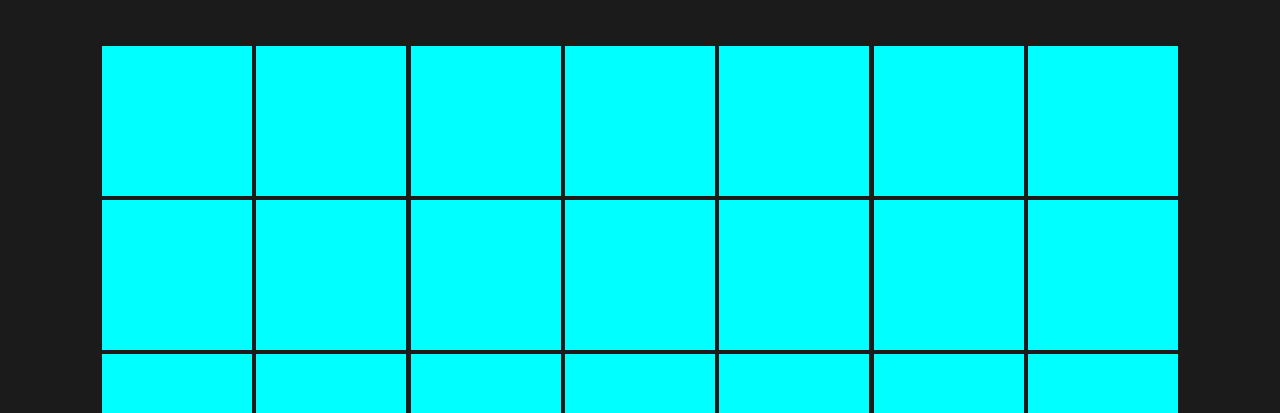
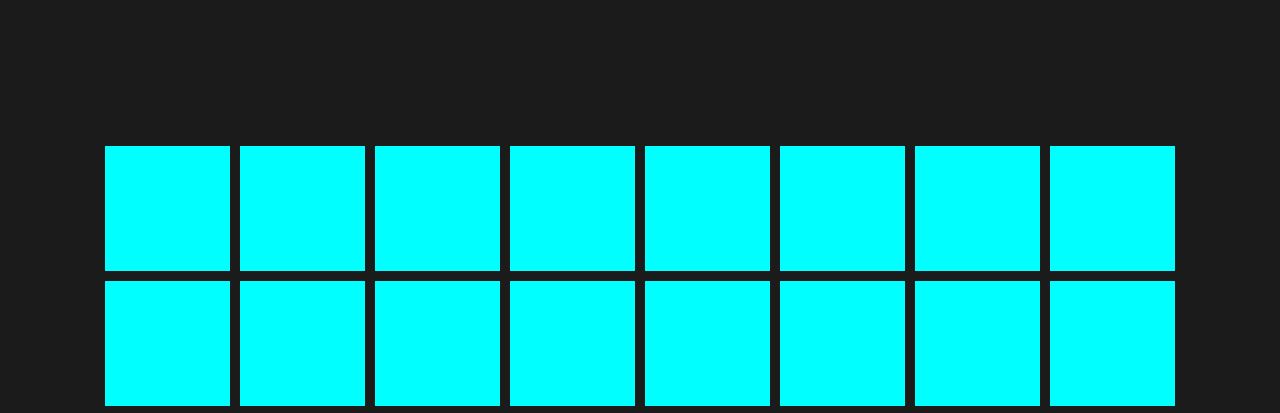
Before and after one commit to NelsonAMR/Memorama, a plain HTML site: page index.html in a window 1280 px wide. Shown: the top 413 px of the page. Drawn offline with Linux system fonts and the light colour scheme.

Commit message:
mejoras visuales

```diff
--- a/index.html
+++ b/index.html
@@ -9,12 +9,14 @@
     <title>Memorama</title>
 </head>
 <body>
-    <section id="tablero">
+    <div class="container">
+        <section id="tablero">
 
-    </section>
+        </section>
 
-    <div class="nuevo-juego" onclick="generarTablero()">
-        Nuevo Juego
+        <div class="nuevo-juego" onclick="generarTablero()">
+            Nuevo Juego
+        </div>
     </div>
 
     <script src="app.js"></script>
--- a/styles.css
+++ b/styles.css
@@ -1,20 +1,19 @@
 :root{
-    /* --w: calc(70vw / 5); */
-    --w: 150px;
-    /* --h: calc(70vh / 4); */
-    --h: 150px;
+    --w: 125px;
+    --h: 125px;
     --colorTt: rgb(255, 0, 255);
     --colorTd: rgb(0, 255, 255);
     --colorBg: #1b1b1b;
 }
 
 *{
+    margin: 0;
+    padding: 0;
     transition: all 500ms;
+    box-sizing: border-box;
 }
 
 body{
-    padding: 0;
-    margin: 0;
     /* -webkit-perspective: 1000; */
     background-color: var(--colorBg);
     min-height: 100vh;
@@ -24,7 +23,23 @@ body{
     align-items: center;
     font-family: Arial, Helvetica, sans-serif;
     text-align: center;
-    padding: 10px 50px;
+    padding: 50px 0;
+}
+
+.container{
+    max-width: 1200px;
+    display: flex;
+    flex-direction: column;
+    justify-content: center;
+    align-items: center;
+}
+
+#tablero{
+    display: flex;
+    flex-wrap: wrap;
+    justify-content: center;
+    align-items: center;
+    gap: 10px;
 }
 
 div{
```
